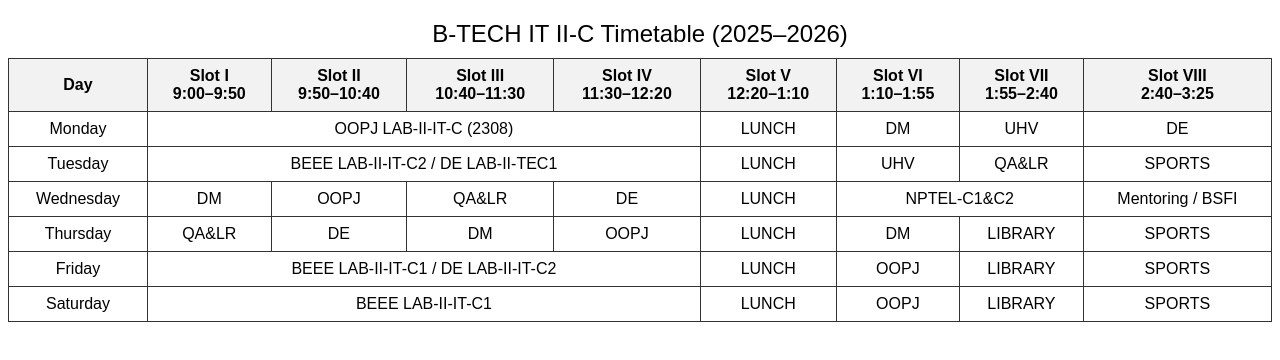
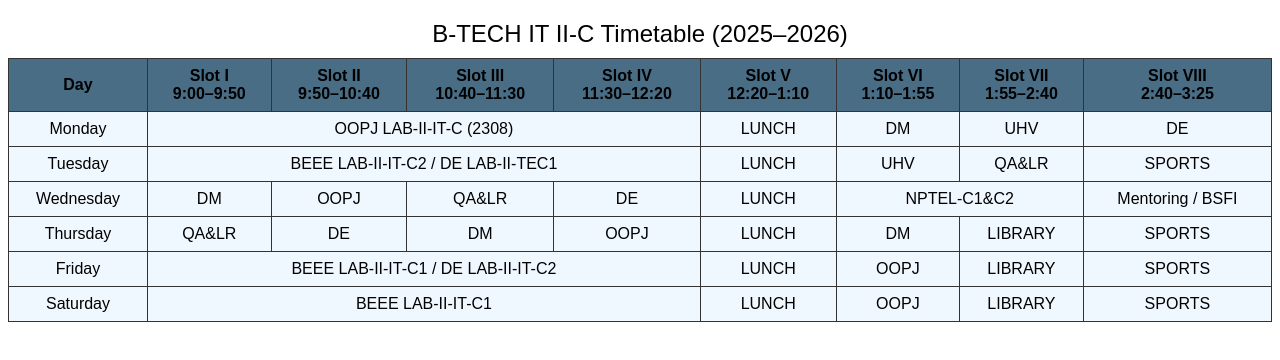
Before and after one commit to ashwithareddyd7/Time_Table, a plain HTML site: page index.html in a window 1280 px wide. Drawn offline with Linux system fonts and the light colour scheme.

Commit message:
Update index.html

```diff
--- a/index.html
+++ b/index.html
@@ -16,9 +16,10 @@
       border: 1px solid #333;
       padding: 8px;
       text-align: center;
+       background-color: aliceblue;
     }
     th {
-      background-color: #f2f2f2;
+       background-color:rgb(72, 109, 133);
     }
     caption {
       font-size: 1.5em;
```
